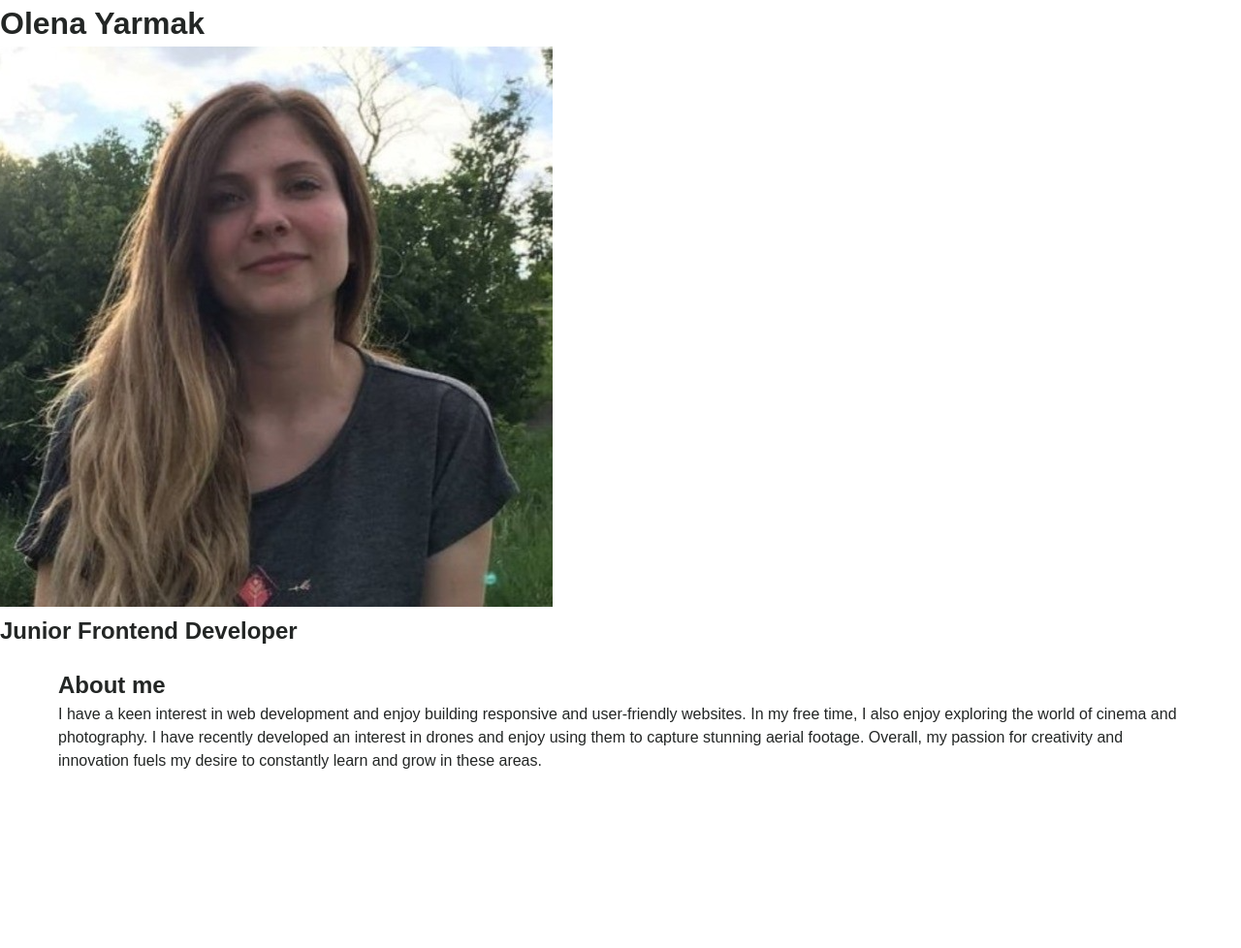
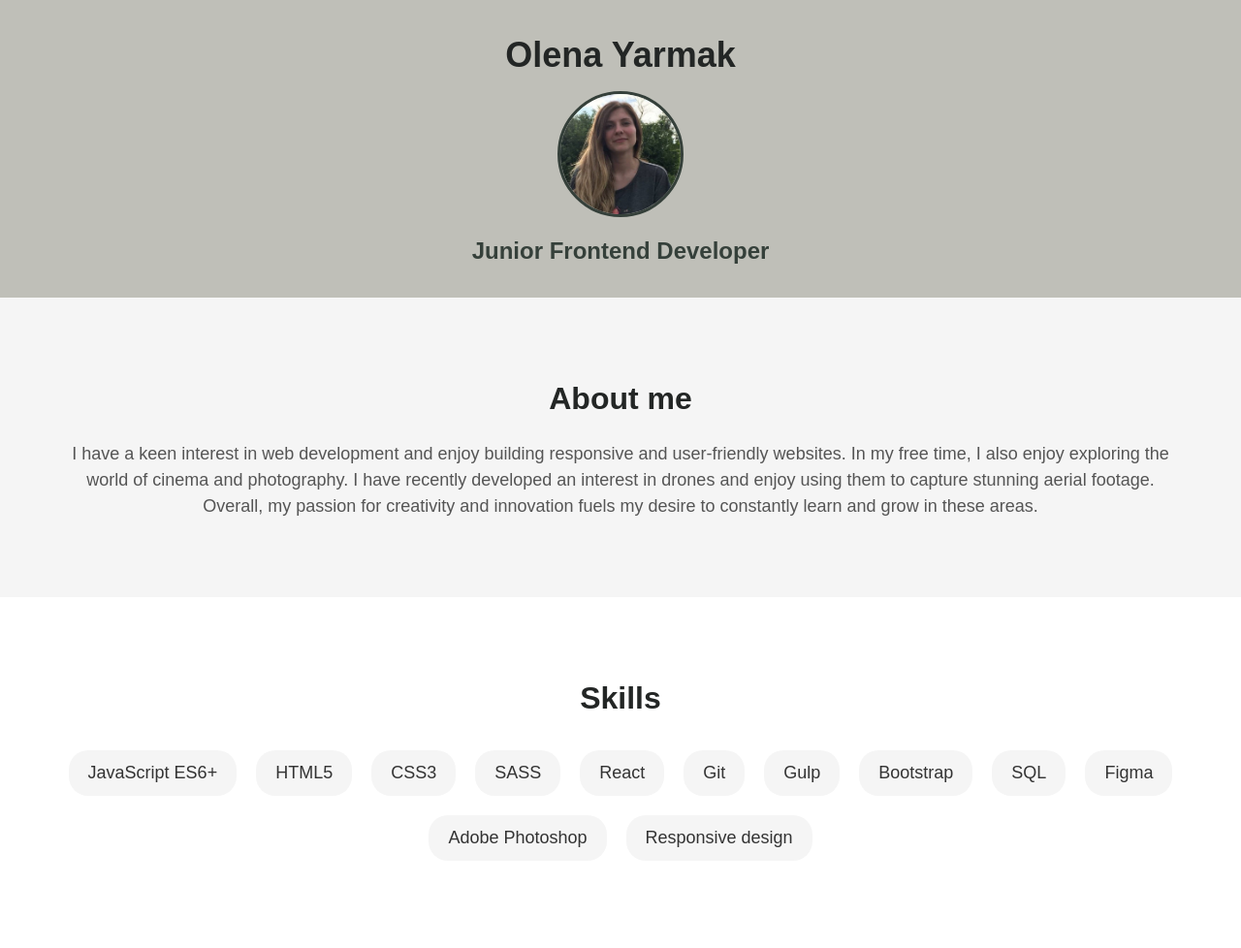
Before and after one commit to AlenaYarmak/homepage1, a plain HTML site: page index.html in a window 1280 px wide. Shown: the whole page at 97% size. Before the commit the page ends 817 px from the top, so only its background shows below. Drawn offline with Linux system fonts and the light colour scheme.

Commit message:
add skills section / add styles for skills section

```diff
--- a/index.html
+++ b/index.html
@@ -29,5 +29,25 @@
       </div>
     </section>
 
+    <section class="skills">
+      <div class="container">
+        <h2 class="skills__title">Skills</h2>
+        <ul class="skills_items">
+          <li class="skills_item">JavaScript ES6+</li>
+          <li class="skills_item">HTML5</li>
+          <li class="skills_item">CSS3</li>
+          <li class="skills_item">SASS</li>
+          <li class="skills_item">React</li>
+          <li class="skills_item">Git</li>
+          <li class="skills_item">Gulp</li>
+          <li class="skills_item">Bootstrap</li>
+          <li class="skills_item">SQL</li>
+          <li class="skills_item">Figma</li>
+          <li class="skills_item">Adobe Photoshop</li>
+          <li class="skills_item">Responsive design</li>
+        </ul>
+      </div>
+    </section>
+
   </body>
 </html>
--- a/styles.css
+++ b/styles.css
@@ -32,3 +32,88 @@ a {
     color: #35403A;
     text-decoration: none;
 }
+
+/* Header Styles */
+.header {
+    text-align: center;
+    padding: 30px 0;
+    background: #BFBFB8;
+}
+
+.header__title {
+    font-size: 36px;
+    margin-bottom: 10px;
+}
+
+.avatar {
+    border-radius: 50%;
+    width: 130px;
+    height: 130px;
+    object-fit: cover;
+    border: 3px solid;
+    margin: 0 auto;
+    border-color: #35403A;
+    transition: .3s;
+}
+
+.avatar:hover {
+    border-color: #A4A69C;
+}
+
+.header__text {
+    font-size: 24px;
+    color: #35403A;
+    padding-top: 10px;
+}
+
+/* Intro Section Styles */
+.intro {
+    background-color: #f5f5f5;
+    text-align: center;
+    padding: 60px 0;
+  }
+
+.intro__title {
+    font-size: 32px;
+    margin-bottom: 20px;
+  }
+
+.intro__text {
+    font-size: 18px;
+    color: #555;
+}
+
+  /* Skills Section Styles */
+.skills {
+    background-color: #fff;
+    padding: 60px 0;
+}
+
+.skills__title {
+    display: flex;
+    justify-content: center;
+    font-size: 32px;
+    margin-bottom: 20px;
+}
+
+.skills_items {
+    display: flex;
+    flex-wrap: wrap;
+    justify-content: center;
+    align-items: center;
+}
+
+.skills_item {
+    background-color: #f5f5f5;
+    color: #333;
+    padding: 10px 20px;
+    margin: 10px;
+    border-radius: 20px;
+    font-size: 18px;
+    transition: .3s;
+}
+
+.skills_item:hover {
+    color: #BFBFB8;
+    background-color: #35403A;
+}
```
